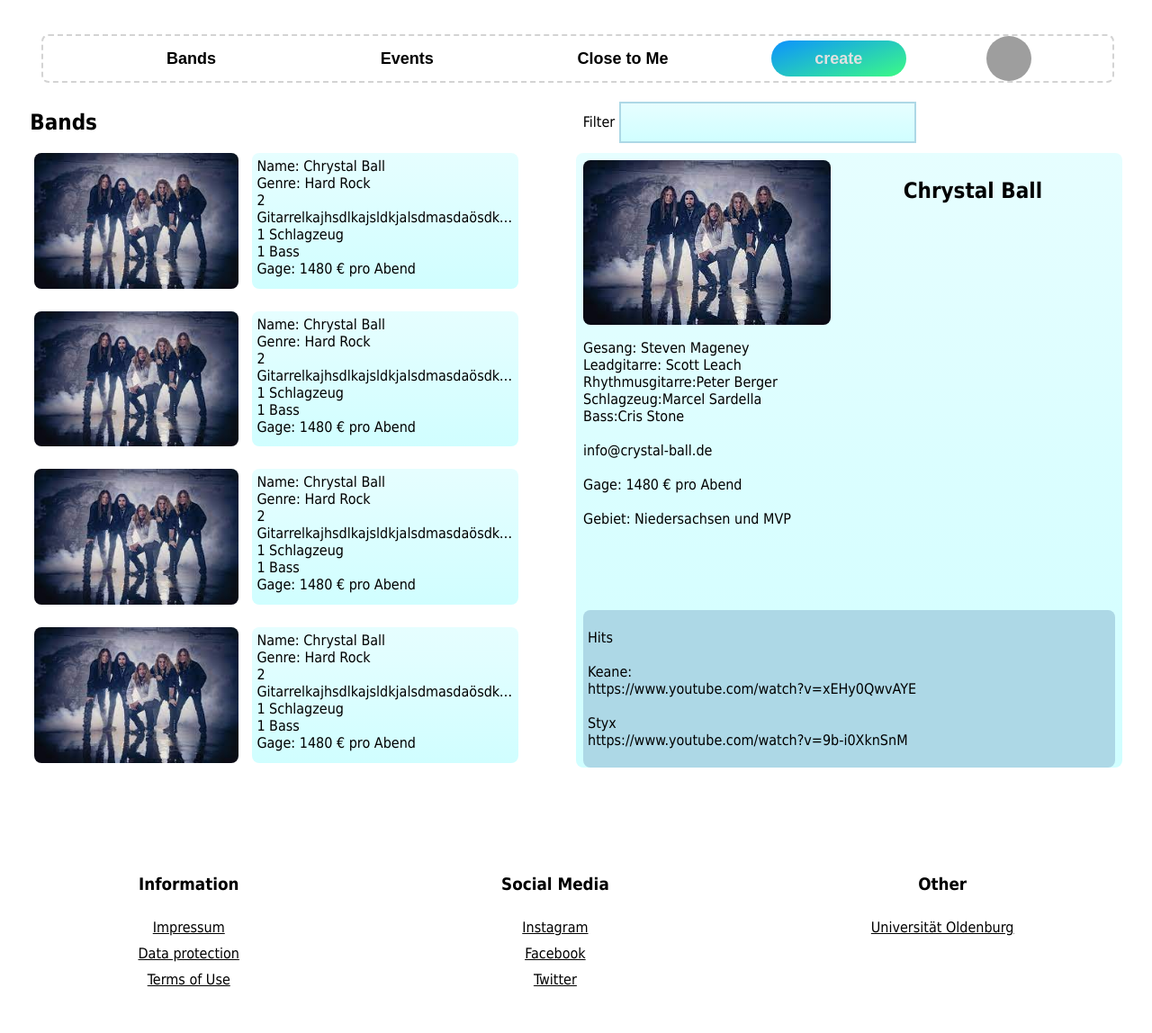
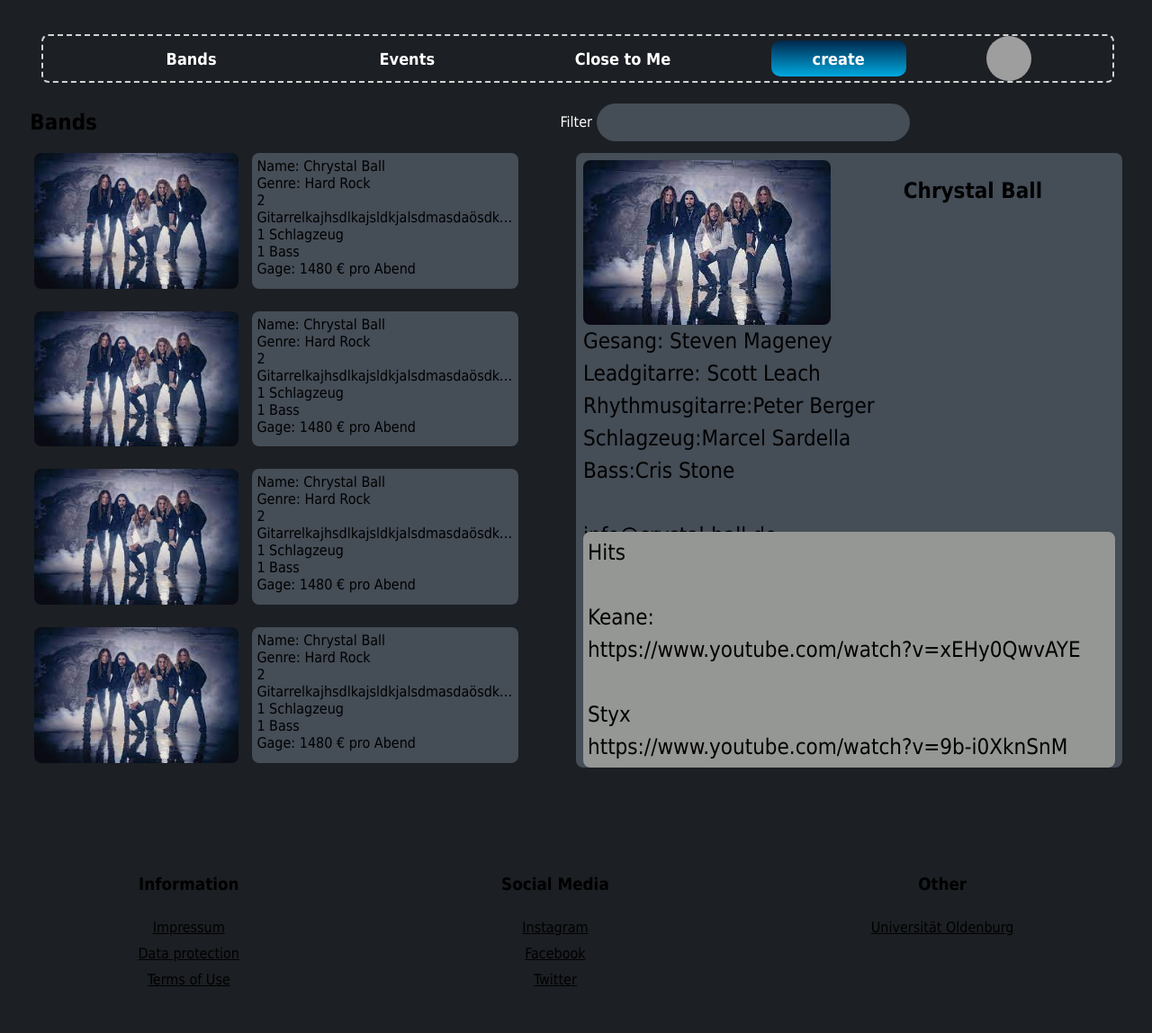
Before and after one commit to moritzscheer/ham, a PHP site: page /bands.php in a window 1280 px wide. Shown: the whole page at 90% size. Run offline with PHP 8.4, Linux system fonts and the light colour scheme; grey boxes are pictures that could not be loaded.

Commit message:
color experiments and php in login.php and register.php

```diff
--- a/css/format.css
+++ b/css/format.css
@@ -1,6 +1,22 @@
 * {
     /*font-family: "Roboto Light", serif;*/
     font-family: Tahoma, sans-serif;
+
+    /* defined colors */
+    --white: white;
+    --lighterbluegrey: #d8e6ff;
+    --lighterblue: #a3e9ff;
+    --lightblue: #66edf1;
+    --green: #66ebba;
+    --oceanblue: #00a9e0;
+    --darkblue: #00284c;
+    --darkerblue: #02101c;
+
+    --bluegrey: #454d57;
+    --grey: #959794;
+    --browngrey: #45433e;
+    --black2: #1c1f23;
+    --black: #19171a;
 }
 
 a {
@@ -8,8 +24,20 @@
 }
 
 .main {
-    font: 16px "Roboto Light";
+    /*font: 16px "Roboto Light";*/
 }
+
+body {
+    background: var(--black2);
+    /*background-image: linear-gradient(to bottom, var(--darkblue), black);*/
+    /*background-image: url("../images/background-img.jpg");
+    background-position: center;
+    background-repeat: no-repeat;
+    background-size: cover;*/
+}
+
+
+
 
 h1 {
     text-align: center;
@@ -19,6 +47,96 @@
 textarea {
     resize: vertical;
 }
+
+
+
+
+
+
+
+
+
+
+
+
+
+
+
+
+/* for index (homepage)*/
+
+/*all elements in section*/
+#about-area {
+    display: flex;
+    flex-direction: row;
+    place-items: center;
+    padding-top: 20%;
+    padding-bottom: 20%;
+    padding-left: 50px;
+    padding-right: 50px;
+    margin-top: 20px;
+    /*background-image: linear-gradient(to right bottom, #2c82ee, #0093f2, #00a2f2, #00afef, #21bceb);
+    */
+    /*background-image: url("../images/background-img.jpg");
+    background-position: center;
+    background-repeat: no-repeat;
+    background-size: cover;*/
+    border-radius: 20px;
+}
+
+/*div of logo-image*/
+#about-picture {
+    display: grid;
+    place-items: center;
+    margin: 5%;
+}
+
+/*logo-image*/
+#about-logo-img {
+    place-self: center;
+    max-width: 100%;
+}
+/*all the content next to the logo*/
+#about-content {
+    display: flex;
+    flex-wrap: wrap;
+    flex-direction: column;
+    place-self: center;
+    gap: 20px;
+    font-family: Tahoma, sans-serif;
+    color: white;
+}
+
+/*Welcome header*/
+#welcome-head {
+    font-family: Tahoma, sans-serif;
+    font-weight: bolder;
+    padding: 0px;
+    margin: 0px;
+    font-size: 40px;
+}
+
+/*About Text*/
+p {
+    font-family: Tahoma, sans-serif;
+    font-size: x-large;
+    margin: 0px;
+    line-height: 1.5;
+}
+
+#about-register-button {
+    font-family: Tahoma, sans-serif;
+    font-weight: bold;
+    font-size: large;
+    color: #e1e1e1;
+    height: 50px;
+    width: 150px;
+    border: 2px solid #e1e1e1;
+    border-radius: 30px;
+    background-color: transparent;
+    cursor: pointer;
+}
+
 
 
 
@@ -233,15 +351,22 @@
     flex-wrap: wrap;
 }
 .filter {
-    /*background-color: #EEEEEE;
-    border: 2px solid #D3D3D3;*/
-    background-image: linear-gradient(to bottom, #e6feff, #e1feff, #dbfeff, #d6feff, #d0feff);
-    border: 2px solid lightblue;
+    background-color: var(--bluegrey);
+    /*border: 2px solid #D3D3D3;*/
+    /*background-image: linear-gradient(to bottom, #e6feff, #e1feff, #dbfeff, #d6feff, #d0feff);*/
+    /*border: 2px solid lightblue;*/
+    font-size: large;
+    color: var(--white);
+    border: transparent;
+    outline: none;
+    padding-left: 10px;
     width: 60%;
     height: 60%;
+    border-radius: 25px;
 }
 .filter-label {
-    padding: 0 5px
+    padding: 0 5px;
+    color: var(--white);
 }
 
 
@@ -258,13 +383,13 @@
     width: 30px;
     border-radius: 8px;
     /*background-color: #D3D3D3;*/
-    background-color: lightblue;
+    background-color: var(--bluegrey);
 }
 #item-list-view ::-webkit-scrollbar-track {
     width: 30px;
     border-radius: 8px;
     /*background-color: #EEEEEE;*/
-    background-color: #d6feff;
+    background-color: var(--grey);
 }
 #item-list {
     display: flex;
@@ -290,7 +415,8 @@
 #item-description {
     margin-left: 5%;
     /*background-color: #EEEEEE;*/
-    background-image: linear-gradient(to bottom, #e6feff, #e1feff, #dbfeff, #d6feff, #d0feff);
+    /*background-image: linear-gradient(to bottom, #e6feff, #e1feff, #dbfeff, #d6feff, #d0feff);*/
+    background: var(--bluegrey);
     padding: 5px;
     border-radius: 8px;
     text-overflow: ellipsis;
@@ -301,7 +427,8 @@
     position: relative;
     display: flex;
     /*background-color: #EEEEEE;*/
-    background-image: linear-gradient(to bottom, #e6feff, #e1feff, #dbfeff, #d6feff, #d0feff);
+    /*background-image: linear-gradient(to bottom, #e6feff, #e1feff, #dbfeff, #d6feff, #d0feff);*/
+    background: var(--bluegrey);
     border-radius: 8px;
     padding: 8px;
     flex-direction: column;
@@ -326,7 +453,7 @@
     width: calc(100% - (10px + 16px));
     height: auto;
     /*background-color: #D3D3D3;*/
-    background-color: lightblue;
+    background-color: var(--grey);
     border-radius: 8px;
     padding: 5px;
 }
--- a/css/header.css
+++ b/css/header.css
@@ -12,7 +12,10 @@
     width: 150px;
     border: transparent;
     cursor: pointer;
-    font: bold 18px sans-serif;
+    /*font: bold 18px sans-serif;*/
+    color: white;
+    font-size: large;
+    font-weight: bold;
 }
 #navbar-button:hover {
     border-bottom: 2px solid gray;
@@ -28,17 +31,41 @@
     border-radius: 8px;
 }
 
-/*create button*/
+/*create button
 #navbar-create-button {
-    background-image: linear-gradient(160deg, rgba(0, 141, 255, 0.95), rgba(0, 255, 97, 0.75));
+    background-image: linear-gradient(to bottom, #0096fb ,var(--blue));
     border-radius: 30px;
     color: #e1e1e1;
-    height: 40px;
-    width: 150px;
+
     border: transparent;
     cursor: pointer;
     font: bold 18px sans-serif;
+}*/
+
+#navbar-create-button{
+    /*background-image: linear-gradient(to right, var(--oceanblue) 0%, var(--darkblue)  51%, var(--oceanblue)  100%);*/
+    --gradientDegree: 180deg;
+    background-image: linear-gradient(var(--gradientDegree), var(--darkblue), var(--oceanblue));
+
+    height: 40px;
+    width: 150px;
+    transition: 0.5s;
+    /*background-size: 200% auto;*/
+    color: var(--white);
+    border-radius: 10px;
+    border: transparent;
+    cursor: pointer;
+    font-size: large;
+    font-weight: bold;
+ }
+
+#navbar-create-button:hover {
+    /*background-position: right center; /* change the direction of the change here */
+    text-decoration: none;
+    font-size: larger;
 }
+
+
 
 .dropdown {
     overflow: hidden;
@@ -47,7 +74,8 @@
 .dropdown-content {
     display: none;
     position: absolute;
-    background-color: #f9f9f9;
+    background-color: transparent;
+    backdrop-filter: blur(20px);
     min-width: 160px;
     box-shadow: 0px 8px 16px 0px rgba(0,0,0,0.2);
     z-index: 1;
--- a/index.php
+++ b/index.php
@@ -20,7 +20,7 @@
         </form>
     </div>
 </section>
-<link rel="stylesheet" type="text/css" href="css/index.css">
+<link rel="stylesheet" type="text/css" href="css/format.css">
 <?php include_once "php/footer.php" ?>
 
 </body>
```
Also changed, not shown: profile/login.php (+14 -7 lines), profile/register.php (+20 -9 lines), images/background-img.jpg (added).
